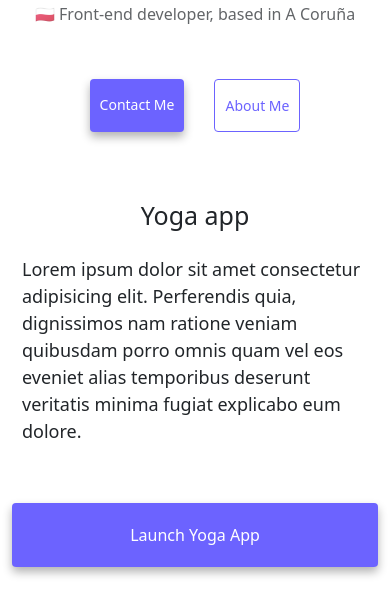
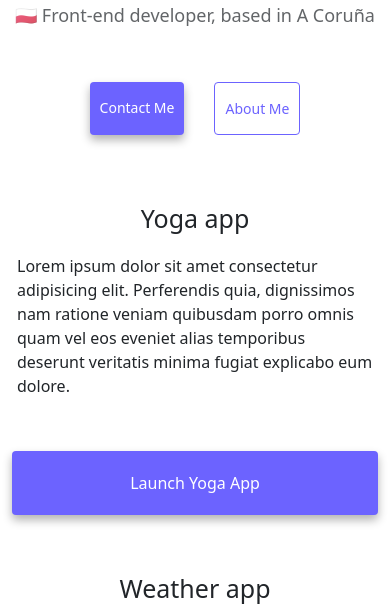
Before and after one commit to dmusiol/advanced-tools-homework, a plain HTML site: page index.html in a window 390 px wide. Shown: the part 197-813 px from the top of the page. Drawn offline with nearby package versions, Linux system fonts and the light colour scheme.

Commit message:
Update paragraph font-size

```diff
--- a/src/style.css
+++ b/src/style.css
@@ -119,8 +119,13 @@ a:hover.about-link {
   }
 
   h3 {
+    font-size: 18px;
+    padding: 0 5px;
+  }
+
+  p {
     font-size: 16px;
-    padding: 0 5px;
+    padding: 5px;
   }
 
   .img-main {
```
